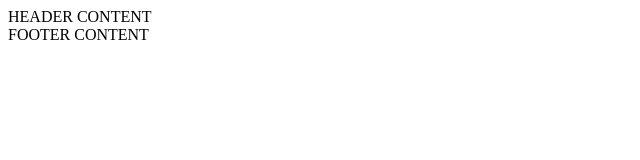
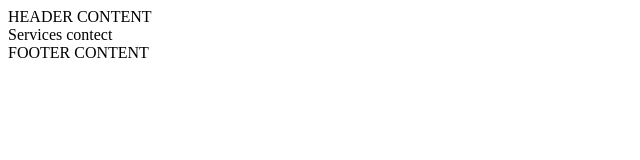
Before and after one commit to julijajarmale/18-git-conflict, a website: page index.html in a window 1280 px wide. Shown: the whole page, without its empty margins (0-640 px from the left). Drawn offline with Linux system fonts and the light colour scheme.

Commit message:
services

```diff
--- a/index.html
+++ b/index.html
@@ -10,6 +10,9 @@
     <header>
         HEADER CONTENT
     </header>
+    <section>
+        Services contect
+    </section>
    <footer>
        FOOTER CONTENT
    </footer>
```
